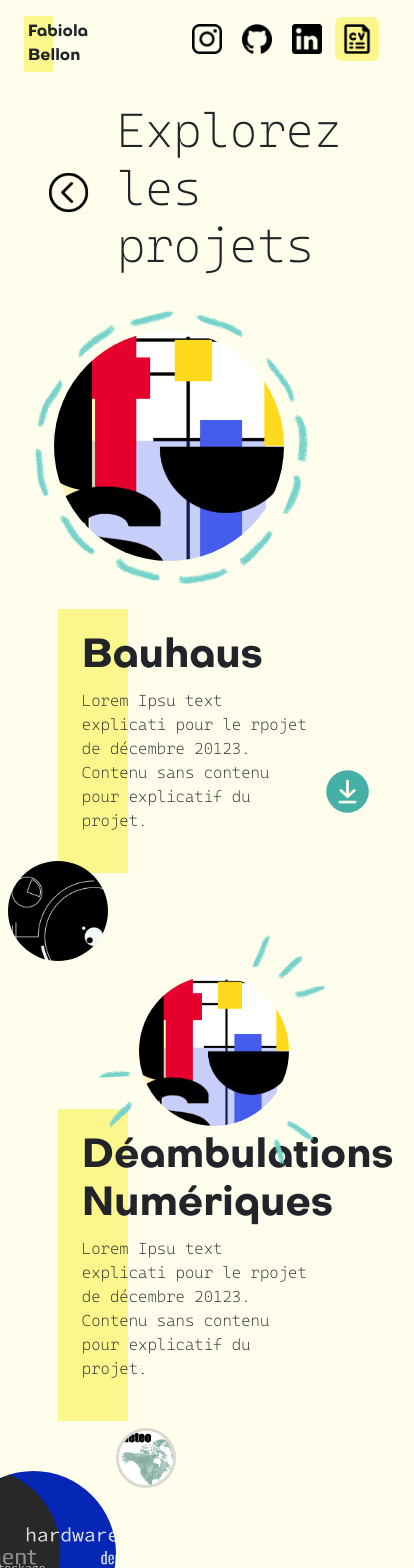
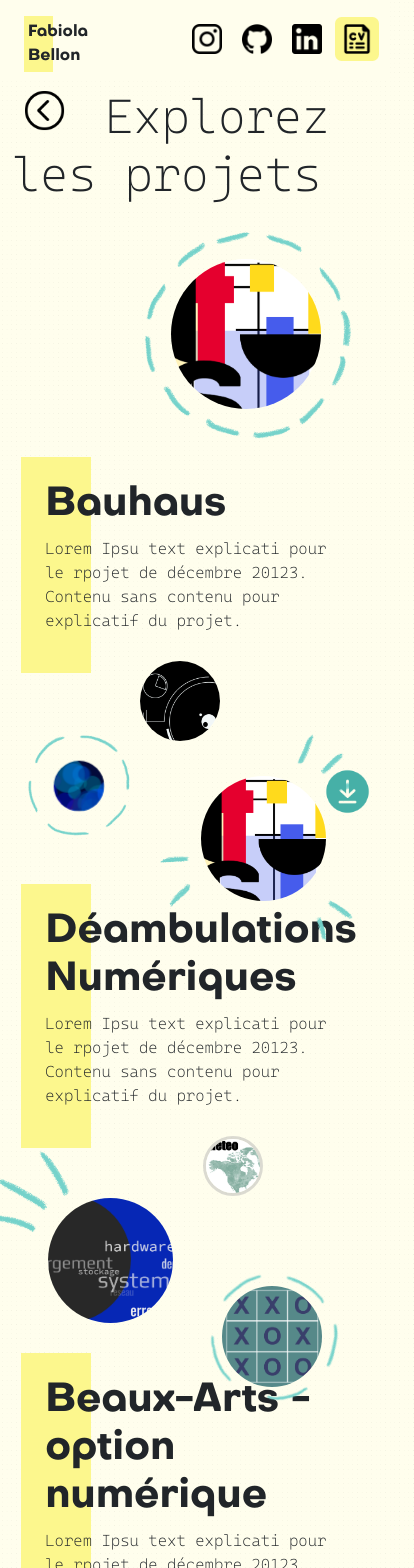
Before and after one commit to fabibot/portfolio, a Vue app: page /projets in a window 390 px wide. Shown: the top 1568 px of the page, 414 px wide, since content can reach past the window. Built offline with nearby package versions, Linux system fonts and the light colour scheme.

Commit message:
responsive portofolio ajustement

```diff
--- a/src/assets/main.css
+++ b/src/assets/main.css
@@ -96,3 +96,9 @@ button.telecharger {
   border-radius: 50%;
   max-width: 230px;
 }
+
+@media (max-width : 600px) {
+  .img-projet {
+    max-width: 150px;
+  }
+}
--- a/src/components/portfolio/BeauxArts.vue
+++ b/src/components/portfolio/BeauxArts.vue
@@ -74,4 +74,14 @@ function getImagePath (filename) {
         }
     }
 
+    @media (max-width: 600px) {
+        .img-1, .img-0 {
+            left: 50px;
+        }
+        .img-0 img {
+            width: 125px;
+        }
+    }
+
+
 </style>
--- a/src/components/portfolio/CardProjet.vue
+++ b/src/components/portfolio/CardProjet.vue
@@ -21,8 +21,10 @@
         box-shadow: inset 70px 0 var(--color-1);
     }
 
-    .card-projet:hover  {
-        box-shadow: inset 420px 0 var(--color-1);
+    @media (min-width: 520px) {
+        .card-projet:hover  {
+            box-shadow: inset 420px 0 var(--color-1);
+    }
     }
 
     @media (max-width: 600px) {
--- a/src/components/portfolio/Deambulations.vue
+++ b/src/components/portfolio/Deambulations.vue
@@ -74,6 +74,20 @@ function getImagePath (filename) {
         }
     }
 
+    @media (max-width: 600px) {
+        .img-1, .img-0 {
+            left: 70px;
+        }
+        .img-0 img {
+            width: 50px;
+        }
+        .img-1 img {
+           width: 80px;
+        }
+        .img-2 img {
+            width: 125px;
+        }
+    }
 
 
 </style>
--- a/src/components/portfolio/ProjetsIndex.vue
+++ b/src/components/portfolio/ProjetsIndex.vue
@@ -1,11 +1,19 @@
 <template>
     <div class="projet-index container-fluid">
-        <div class="p-4 pb-0 d-flex align-items-center">
-        <RouterLink to="/" class="me-3">
-            <button class="icon-btn logo retour medium" title="retour au cv"></button>
-        </RouterLink>
-        <h1>Explorez les projets</h1>
-    </div>
+        <!-- <div class="p-4 pb-0 d-flex align-items-center">
+            <RouterLink to="/" class="me-3">
+                <button class="icon-btn logo retour medium" title="retour au cv"></button>
+            </RouterLink>
+            <h1>Explorez les projets</h1>
+        </div> -->
+        <div>
+            <h1>
+                <RouterLink to="/" class="">
+                    <span class="icon-btn logo retour medium"></span>
+                </RouterLink>
+                Explorez les projets
+            </h1>
+        </div>
     <div class="projet-index-content d-flex flex-column align-items-center">
         <div class="projet-groupe m-5 w-75">
             <ProjetEpingle :projetEpingle="projetList[6]"></ProjetEpingle>
@@ -66,6 +74,10 @@
         width: 100%;
     }
 
+    .projet-index h1 a {
+        display: inline-flex;
+    }
+
     @media (max-width: 925px) {
         h1 {
             font-size: 3rem !important;
@@ -81,4 +93,10 @@
         }
     }
 
+    @media (max-width: 520px) {
+        .projet-groupe {
+            width: 95% !important;
+        }
+    }
+
 </style>
```
